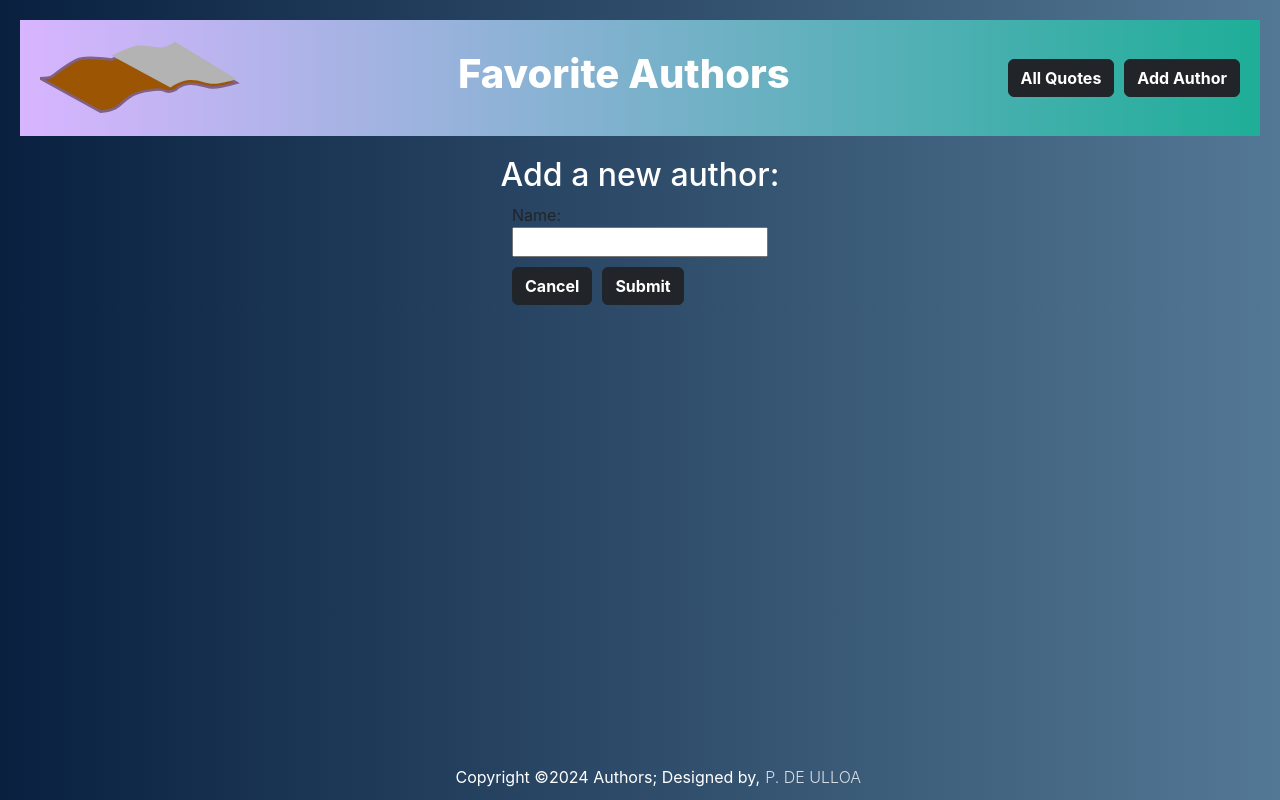
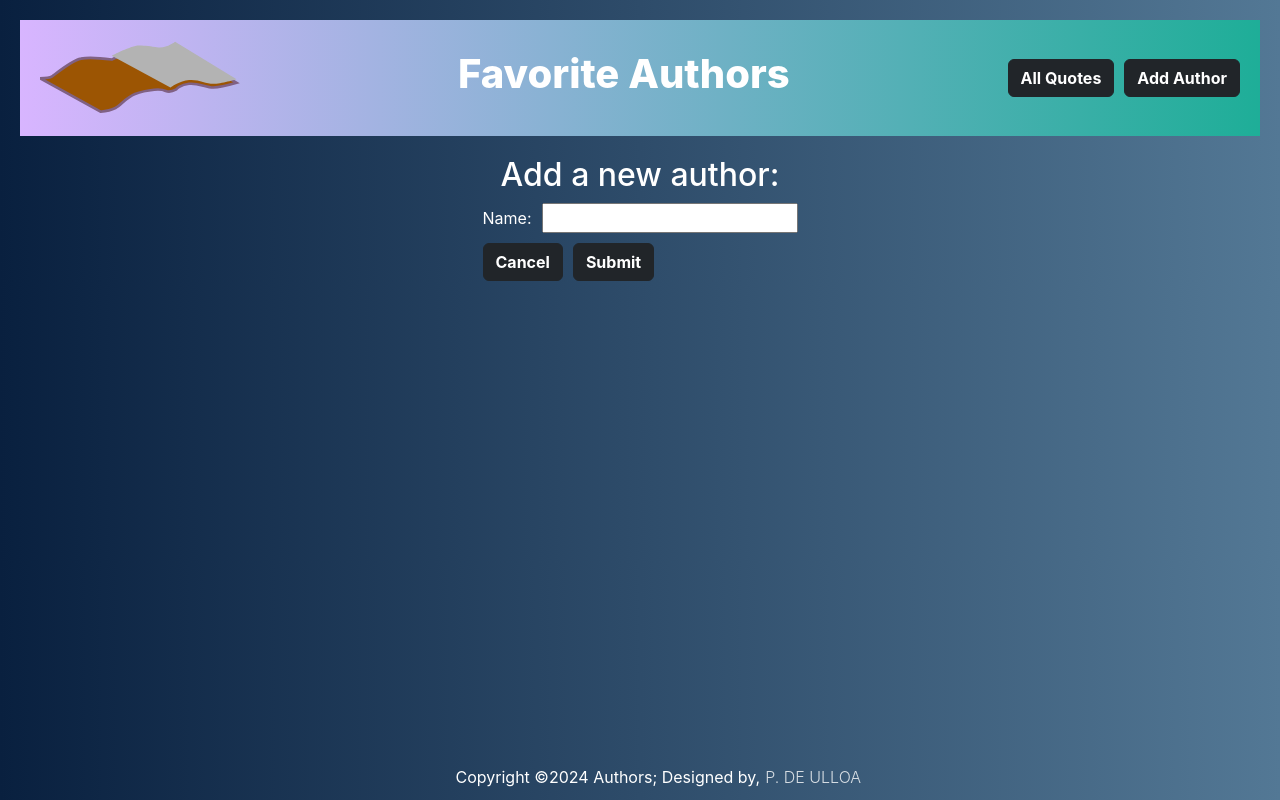
Before and after one commit to PaulDeUlloa/MERN_Authors, a React (Create React App) app in the folder client/: page /authors/new in a window 1280 px wide. Built offline with nearby package versions, Linux system fonts and the light colour scheme.

Commit message:
create and edit page label and alignment updates

```diff
--- a/client/src/App.css
+++ b/client/src/App.css
@@ -307,7 +307,7 @@ body{
   color: white;
 }
 
-#editAndDeleteLabelSpacing{
+#editAndCreateLabelSpacing{
   display: flex;
   flex-direction: row;
   align-items: center;
--- a/client/src/view/CreateAuthor.jsx
+++ b/client/src/view/CreateAuthor.jsx
@@ -31,13 +31,14 @@ const CreateAuthor = () => {
       <h2 id="createPageFont">Add a new author:</h2>
       <form onSubmit={submitHandler}>
         <div>
-          <label>Name: </label>
-          <br></br>
-          <input
-            type="text"
-            value={name}
-            onChange={(e) => setName(e.target.value)}
-          />
+          <div id="editAndCreateLabelSpacing">
+            <label id="updateAndEditLabels">Name: </label>
+            <input
+              type="text"
+              value={name}
+              onChange={(e) => setName(e.target.value)}
+            />
+          </div>
           <div id="buttonSpacing">
             <button class="btn btn-dark">
               <Link to="/authors" id="navbarLinksFontColor">
--- a/client/src/view/UpdateAuthor.jsx
+++ b/client/src/view/UpdateAuthor.jsx
@@ -43,7 +43,7 @@ const UpdateAuthor = () => {
       <h2 id="editTitleColoring">Edit this author:</h2>
       <form onSubmit={submitHandler}>
         <div>
-          <div id="editAndDeleteLabelSpacing">
+          <div id="editAndCreateLabelSpacing">
             <label id="updateAndEditLabels">Name: </label>
             <input
               type="text"
```
